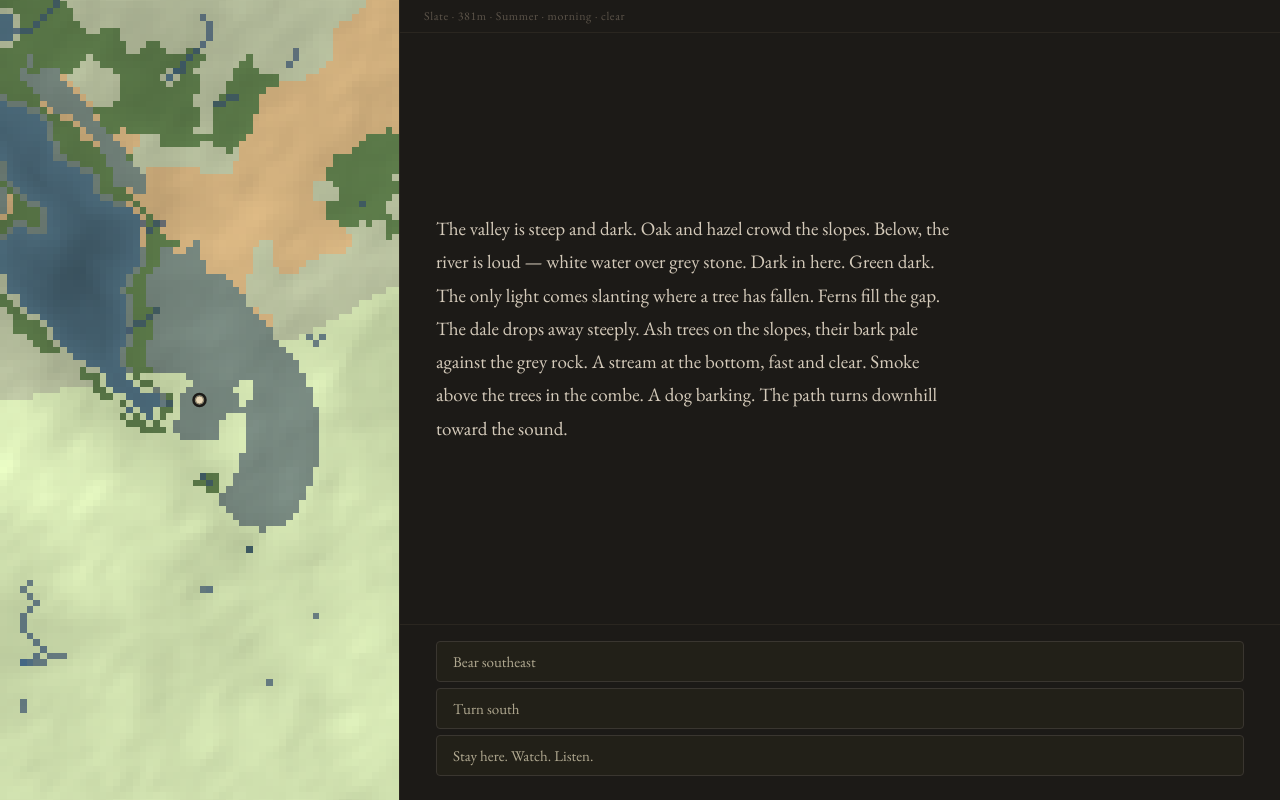
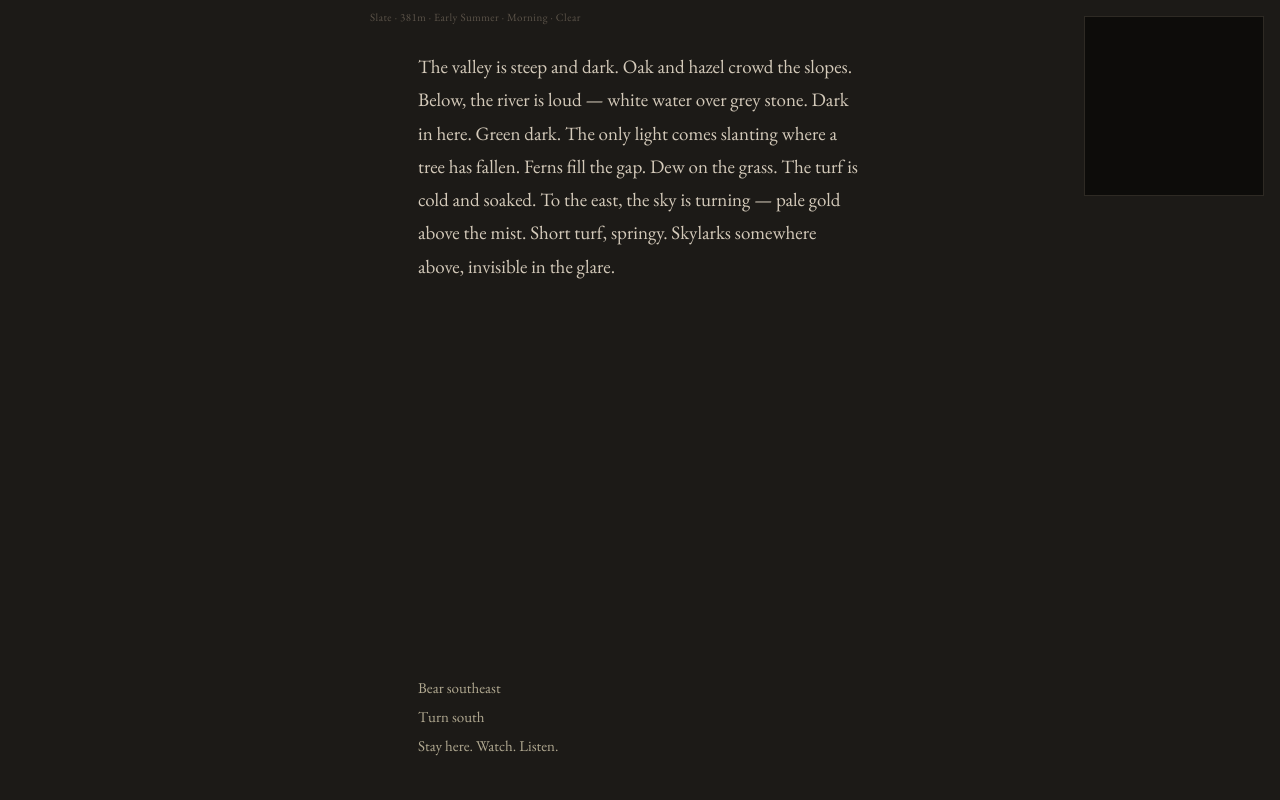
Before and after one commit to laurencetimms/the-barrow, a website with bundled scripts: page packages/game/index.html in a window 1280 px wide. Both pictures are taken after a click on the button "Begin". Built offline with nearby package versions, Linux system fonts and the light colour scheme.

Commit message:
stage 1 ui redo

```diff
--- a/packages/game/index.html
+++ b/packages/game/index.html
@@ -4,168 +4,213 @@
   <meta charset="UTF-8">
   <meta name="viewport" content="width=device-width, initial-scale=1.0">
   <title>The Barrow</title>
+  <link rel="preconnect" href="https://fonts.googleapis.com">
+  <link rel="preconnect" href="https://fonts.gstatic.com" crossorigin>
+  <link href="https://fonts.googleapis.com/css2?family=EB+Garamond:ital,wght@0,400;0,500;1,400&display=swap" rel="stylesheet">
   <style>
-    @import url('https://fonts.googleapis.com/css2?family=EB+Garamond:ital,wght@0,400;0,500;0,600;1,400;1,500&display=swap');
-
-    * { margin: 0; padding: 0; box-sizing: border-box; }
-
-    body {
-      background: #1c1a17;
-      color: #c4b9a8;
-      font-family: 'EB Garamond', Georgia, serif;
-      height: 100vh;
-      overflow: hidden;
+    *, *::before, *::after {
+      margin: 0;
+      padding: 0;
+      box-sizing: border-box;
     }
 
-    .start-screen {
+    html, body {
+      height: 100%;
+      overflow: hidden;
+      scrollbar-width: none;
+      background: #1c1a17;
+      color: #d4caba;
+      font-family: 'EB Garamond', Georgia, serif;
+    }
+
+    html::-webkit-scrollbar,
+    body::-webkit-scrollbar {
+      display: none;
+    }
+
+    /* ─── Start screen ──────────────────────────────────────── */
+
+    #start-screen {
       display: flex;
       flex-direction: column;
       align-items: center;
       justify-content: center;
       height: 100vh;
-      gap: 20px;
+      gap: 16px;
     }
 
-    .start-screen h1 {
-      font-size: 28px;
+    #start-screen h1 {
+      font-size: 20px;
       font-weight: 400;
-      letter-spacing: 0.15em;
-      text-transform: uppercase;
+      font-variant: small-caps;
+      letter-spacing: 0.2em;
       color: #8a8078;
     }
 
-    .start-screen .tagline {
-      font-size: 15px;
+    #start-screen .tagline {
+      font-size: 16px;
+      font-style: italic;
       color: #5a5248;
-      font-style: italic;
-      margin-bottom: 20px;
     }
 
     .start-controls {
       display: flex;
+      align-items: center;
       gap: 10px;
-      align-items: center;
+      margin-top: 10px;
     }
 
     .start-controls input {
-      background: #2a2620;
+      background: #242018;
       border: 1px solid #3a3630;
-      color: #c4b9a8;
-      padding: 8px 12px;
+      color: #d4caba;
+      padding: 8px 14px;
       font-family: inherit;
-      font-size: 14px;
+      font-size: 15px;
       width: 160px;
-      border-radius: 4px;
+      outline: none;
+      transition: border-color 0.15s;
+    }
+
+    .start-controls input:focus {
+      border-color: #5a5040;
     }
 
     .start-controls button {
-      background: #2e2a22;
-      border: 1px solid #5a5040;
-      color: #b8a88a;
-      padding: 8px 20px;
+      background: transparent;
+      border: 1px solid #4a4438;
+      color: #9a9080;
+      padding: 8px 22px;
       font-family: inherit;
-      font-size: 14px;
+      font-size: 15px;
+      letter-spacing: 0.05em;
       cursor: pointer;
-      border-radius: 4px;
+      transition: color 0.15s, border-color 0.15s;
     }
 
-    .start-controls button:hover { background: #3e3a32; }
-
-    /* ─── Game layout ─── */
-    .game-layout {
-      display: none;
-      height: 100vh;
+    .start-controls button:hover {
+      color: #d4caba;
+      border-color: #6a6050;
     }
 
-    .game-layout.active {
-      display: flex;
-    }
+    /* ─── Game layout ───────────────────────────────────────── */
 
-    .map-panel {
-      width: 400px;
-      min-width: 300px;
-      border-right: 1px solid #2a2620;
-      display: flex;
+    #game-layout {
+      display: none;
       flex-direction: column;
-    }
-
-    .map-panel canvas {
-      flex: 1;
-      width: 100%;
-    }
-
-    .text-game-panel {
-      flex: 1;
-      display: flex;
-      flex-direction: column;
+      height: 100vh;
       overflow: hidden;
     }
 
+    /* Status line — top of text panel */
     #status {
-      padding: 8px 24px;
-      font-size: 12px;
+      flex-shrink: 0;
+      padding: 10px 48px;
+      max-width: 636px; /* 540px text + 48px each side */
+      margin: 0 auto;
+      width: 100%;
+      font-size: 11px;
       color: #5a5248;
-      letter-spacing: 0.05em;
-      border-bottom: 1px solid #2a2620;
+      letter-spacing: 0.04em;
     }
 
+    /* Scrollable prose area */
     #text-panel {
       flex: 1;
-      padding: 32px 36px;
       overflow-y: auto;
-      display: flex;
-      flex-direction: column;
-      justify-content: center;
+      scrollbar-width: none;
+      padding: 16px 0 24px;
+    }
+
+    #text-panel::-webkit-scrollbar {
+      display: none;
     }
 
     #text-panel p {
+      max-width: 540px;
+      margin: 0 auto;
+      padding: 0 48px;
       font-size: 19px;
       line-height: 1.75;
       color: #d4caba;
-      max-width: 520px;
     }
 
-    #text-panel .generating {
-      color: #5a5248;
-      font-style: italic;
-      font-size: 14px;
+    #text-panel p + p {
+      margin-top: 1.1em;
     }
 
+    #text-panel p.generating {
+      font-style: italic;
+      font-size: 15px;
+      color: #5a5248;
+    }
+
+    /* Choices — below prose, fade in */
     #choices {
-      padding: 16px 36px 24px;
-      border-top: 1px solid #2a2620;
+      flex-shrink: 0;
+      max-width: 540px;
+      width: 100%;
+      margin: 0 auto;
+      padding: 36px 48px 44px;
       display: flex;
       flex-direction: column;
-      gap: 6px;
+      gap: 8px;
+      opacity: 0;
     }
 
-    .choice-btn {
-      background: #222018;
-      border: 1px solid #3a3630;
+    #choices button {
+      background: none;
+      border: none;
       color: #b0a890;
-      padding: 10px 16px;
       font-family: inherit;
       font-size: 15px;
       cursor: pointer;
-      border-radius: 4px;
       text-align: left;
-      transition: all 0.15s;
+      padding: 1px 0;
+      transition: color 0.15s;
     }
 
-    .choice-btn:hover {
-      background: #2e2a22;
-      border-color: #5a5040;
+    #choices button:hover {
       color: #d4c4a0;
     }
 
+    /* Memory map placeholder — top-right corner */
+    #map-placeholder {
+      position: fixed;
+      top: 16px;
+      right: 16px;
+      width: 180px;
+      height: 180px;
+      background: #0d0c0a;
+      border: 1px solid #2e2a24;
+      pointer-events: none;
+    }
+
+    /* Mobile */
     @media (max-width: 768px) {
-      .game-layout.active { flex-direction: column; }
-      .map-panel { width: 100%; height: 200px; min-width: auto; border-right: none; border-bottom: 1px solid #2a2620; }
+      #status {
+        padding: 10px 24px;
+        max-width: 100%;
+      }
+
+      #text-panel p {
+        padding: 0 24px;
+      }
+
+      #choices {
+        padding: 36px 24px 44px;
+      }
+
+      #map-placeholder {
+        display: none;
+      }
     }
   </style>
 </head>
 <body>
-  <div class="start-screen" id="start-screen">
+
+  <!-- Start screen -->
+  <div id="start-screen">
     <h1>The Barrow</h1>
     <p class="tagline">You emerge from the dark into daylight.</p>
     <div class="start-controls">
@@ -174,15 +219,12 @@
     </div>
   </div>
 
-  <div class="game-layout" id="game-layout">
-    <div class="map-panel">
-      <canvas id="map"></canvas>
-    </div>
-    <div class="text-game-panel">
-      <div id="status"></div>
-      <div id="text-panel"></div>
-      <div id="choices"></div>
-    </div>
+  <!-- Game -->
+  <div id="game-layout">
+    <div id="status"></div>
+    <div id="text-panel"></div>
+    <div id="choices"></div>
+    <div id="map-placeholder"></div>
   </div>
 
   <script type="module" src="/src/main.ts"></script>
--- a/packages/game/src/main.ts
+++ b/packages/game/src/main.ts
@@ -1,7 +1,6 @@
 import {
   createSeededNoise,
   generateTerrain,
-  GEOLOGY_INFO,
   GeologyType,
 } from "@the-barrow/terrain";
 import type { TerrainMap } from "@the-barrow/terrain";
@@ -12,9 +11,8 @@ import {
   generateVoice,
 } from "@the-barrow/voice";
 import type { Fragment } from "@the-barrow/voice";
-import { renderTerrainToBuffer, renderViewport, Viewport, canvasToTerrain } from "./map-renderer";
-import { createInitialState, advanceTime, GameState } from "./state";
-import { queryWorld } from "./world";
+import { createInitialState, advanceTime, getTimeTag, getSeasonTag, GameState } from "./state";
+import { queryWorld, WorldQuery } from "./world";
 import { buildSituation } from "./situation";
 import { generateChoices, Choice } from "./choices";
 
@@ -22,103 +20,162 @@ import { generateChoices, Choice } from "./choices";
 const MAP_WIDTH = 300;
 const MAP_HEIGHT = 500;
 const DEFAULT_SEED = "barrow";
+const CHOICES_DELAY_MS = 2000;
 
 // ─── State ──────────────────────────────────────────────────────
 let terrain: TerrainMap | null = null;
-let terrainBuffer: ImageData | null = null;
 let gameState: GameState | null = null;
 let fragments: Fragment[] = [];
-let viewport: Viewport = { cx: 150, cy: 250, zoom: 4 };
 let isGenerating = false;
 
 // ─── DOM ────────────────────────────────────────────────────────
-const canvas = document.getElementById("map") as HTMLCanvasElement;
-const textPanel = document.getElementById("text-panel") as HTMLElement;
-const choicesPanel = document.getElementById("choices") as HTMLElement;
-const statusBar = document.getElementById("status") as HTMLElement;
-const seedInput = document.getElementById("seed") as HTMLInputElement;
-const startBtn = document.getElementById("start-btn") as HTMLButtonElement;
-
-canvas.width = 400;
-canvas.height = 500;
+const startScreen  = document.getElementById("start-screen")  as HTMLElement;
+const gameLayout   = document.getElementById("game-layout")   as HTMLElement;
+const statusBar    = document.getElementById("status")        as HTMLElement;
+const textPanel    = document.getElementById("text-panel")    as HTMLElement;
+const choicesPanel = document.getElementById("choices")       as HTMLElement;
+const seedInput    = document.getElementById("seed")          as HTMLInputElement;
+const startBtn     = document.getElementById("start-btn")     as HTMLButtonElement;
 
 // ─── Load fragments ─────────────────────────────────────────────
 fragments = loadFragments();
 
-// ─── Start / Generate ───────────────────────────────────────────
+// ─── Utilities ──────────────────────────────────────────────────
+
+function wait(ms: number): Promise<void> {
+  return new Promise(resolve => setTimeout(resolve, ms));
+}
+
+async function clearPage(): Promise<void> {
+  const paras = Array.from(textPanel.querySelectorAll("p")) as HTMLElement[];
+  if (paras.length === 0) return;
+  for (const p of paras) {
+    p.style.transition = "opacity 0.6s";
+    p.style.opacity = "0";
+  }
+  await wait(650);
+  for (const p of paras) p.remove();
+}
+
+function appendText(text: string, className?: string): HTMLParagraphElement {
+  const p = document.createElement("p");
+  if (className) p.className = className;
+  p.textContent = text;
+  p.style.opacity = "0";
+  textPanel.appendChild(p);
+  // Trigger fade-in on next paint
+  requestAnimationFrame(() => {
+    requestAnimationFrame(() => {
+      p.style.transition = "opacity 0.5s";
+      p.style.opacity = "1";
+    });
+  });
+  // Scroll newest text into view
+  setTimeout(() => p.scrollIntoView({ behavior: "smooth", block: "nearest" }), 50);
+  return p;
+}
+
+function hideChoices(): void {
+  choicesPanel.style.transition = "";
+  choicesPanel.style.opacity = "0";
+  choicesPanel.innerHTML = "";
+}
+
+function showChoices(choices: Choice[]): void {
+  choicesPanel.innerHTML = "";
+  for (const choice of choices) {
+    const btn = document.createElement("button");
+    btn.textContent = choice.text;
+    btn.addEventListener("click", () => makeChoice(choice));
+    choicesPanel.appendChild(btn);
+  }
+  setTimeout(() => {
+    choicesPanel.style.transition = "opacity 0.5s";
+    choicesPanel.style.opacity = "1";
+  }, CHOICES_DELAY_MS);
+}
+
+// ─── Status bar ─────────────────────────────────────────────────
+
+function updateStatus(world: WorldQuery, state: GameState): void {
+  const phase = state.time.day < 10 ? "Early " : state.time.day < 20 ? "" : "Late ";
+  const season = getSeasonTag(state.time.season);
+  const seasonLabel = phase + season.charAt(0).toUpperCase() + season.slice(1);
+
+  const time = getTimeTag(state.time.hour);
+  const timeLabel = time.charAt(0).toUpperCase() + time.slice(1);
+
+  const weatherLabels: Record<string, string> = {
+    clear: "Clear", rain: "Rain", drizzle: "Drizzle",
+    fog: "Fog", wind: "Wind", storm: "Storm",
+    snow: "Snow", frost: "Frost", haze: "Haze",
+  };
+  const weatherLabel = weatherLabels[state.weather.type] ?? state.weather.type;
+
+  statusBar.textContent =
+    `${world.geoInfo.label} · ${world.altitudeMetres}m · ${seasonLabel} · ${timeLabel} · ${weatherLabel}`;
+}
+
+// ─── Start game ─────────────────────────────────────────────────
+
 startBtn.addEventListener("click", () => {
   const seed = seedInput.value.trim() || DEFAULT_SEED;
+  startScreen.style.display = "none";
+  gameLayout.style.display = "flex";
   startGame(seed);
 });
 
-function startGame(seed: string) {
+function startGame(seed: string): void {
   const noise = createSeededNoise(seed);
   terrain = generateTerrain(noise, MAP_WIDTH, MAP_HEIGHT, seed);
-  terrainBuffer = renderTerrainToBuffer(terrain);
 
-  // Find a starting position — a habitable cell in the chalk south
-  // near the centre of the map, not water or ice
+  // Find a valid starting position (not water or ice)
   let startX = Math.floor(MAP_WIDTH * 0.45);
-  let startY = Math.floor(MAP_HEIGHT * 0.8); // southern portion
-  // Search for a valid cell nearby
-  for (let r = 0; r < 20; r++) {
+  let startY = Math.floor(MAP_HEIGHT * 0.8);
+  outer: for (let r = 0; r < 20; r++) {
     for (let dx = -r; dx <= r; dx++) {
       for (let dy = -r; dy <= r; dy++) {
         const nx = startX + dx, ny = startY + dy;
         if (nx < 0 || nx >= MAP_WIDTH || ny < 0 || ny >= MAP_HEIGHT) continue;
         const cell = terrain.cells[ny][nx];
         if (cell.geology !== GeologyType.Water && cell.geology !== GeologyType.Ice) {
-          startX = nx;
-          startY = ny;
-          r = 999; dx = 999; dy = 999; // break all loops
+          startX = nx; startY = ny;
+          break outer;
         }
       }
     }
   }
 
   gameState = createInitialState(seed, startX, startY);
-
-  // Centre viewport on player
-  viewport.cx = startX;
-  viewport.cy = startY;
-  viewport.zoom = 5;
-
   renderTurn();
 }
 
 // ─── Turn rendering ─────────────────────────────────────────────
-async function renderTurn() {
-  if (!terrain || !terrainBuffer || !gameState) return;
 
-  // Centre map on player
-  viewport.cx = gameState.position.x;
-  viewport.cy = gameState.position.y;
+async function renderTurn(): Promise<void> {
+  if (!terrain || !gameState) return;
 
-  // Render map with player marker
-  renderViewport(canvas, terrainBuffer, terrain, viewport);
-  drawPlayerMarker();
+  hideChoices();
+  await clearPage();
 
-  // Query world at player position
   const world = queryWorld(terrain, gameState.position.x, gameState.position.y);
+  updateStatus(world, gameState);
 
-  // Build situation for voice
   const situation = buildSituation(world, gameState);
+  const matched = matchFragments(fragments, situation, 4);
+  const apiKey = loadApiKey();
 
-  // Match fragments
-  const matched = matchFragments(fragments, situation, 4);
-
-  // Generate description
   let description = "";
-  const apiKey = loadApiKey();
 
   if (matched.length > 0) {
     if (apiKey) {
-      textPanel.innerHTML = '<p class="generating">The land speaks...</p>';
+      const loadingP = appendText("The land speaks\u2026", "generating");
       try {
         description = await generateVoice(apiKey, situation, matched);
       } catch {
         description = matched.map(m => m.fragment.text).join(" ");
       }
+      loadingP.remove();
     } else {
       description = matched.map(m => m.fragment.text).join(" ");
     }
@@ -126,53 +183,29 @@ async function renderTurn() {
     description = "You stand in the landscape. The wind moves.";
   }
 
-  // Display description
-  textPanel.innerHTML = `<p>${description}</p>`;
+  appendText(description);
 
-  // Generate and display choices
   const choices = generateChoices(world);
-  renderChoices(choices);
-
-  // Update status
-  const timeNames = ["dawn", "morning", "midday", "afternoon", "dusk", "night"];
-  const seasonNames = ["Spring", "Summer", "Autumn", "Winter"];
-  const timeOfDay = timeNames[Math.min(5, Math.floor(gameState.time.hour / 4))];
-  statusBar.textContent =
-    `${world.geoInfo.label} · ${world.altitudeMetres}m · ${seasonNames[gameState.time.season]} · ${timeOfDay} · ${gameState.weather.type}`;
+  showChoices(choices);
 }
 
-function renderChoices(choices: Choice[]) {
-  choicesPanel.innerHTML = "";
-  for (const choice of choices) {
-    const btn = document.createElement("button");
-    btn.className = "choice-btn";
-    btn.textContent = choice.text;
-    btn.addEventListener("click", () => makeChoice(choice));
-    choicesPanel.appendChild(btn);
-  }
-}
+// ─── Make a choice ───────────────────────────────────────────────
 
-function makeChoice(choice: Choice) {
+function makeChoice(choice: Choice): void {
   if (!gameState || isGenerating) return;
   isGenerating = true;
 
-  // Move player
-  gameState.position.x += choice.dx;
-  gameState.position.y += choice.dy;
+  gameState.position.x = Math.max(0, Math.min(MAP_WIDTH - 1, gameState.position.x + choice.dx));
+  gameState.position.y = Math.max(0, Math.min(MAP_HEIGHT - 1, gameState.position.y + choice.dy));
 
-  // Clamp to map bounds
-  gameState.position.x = Math.max(0, Math.min(MAP_WIDTH - 1, gameState.position.x));
-  gameState.position.y = Math.max(0, Math.min(MAP_HEIGHT - 1, gameState.position.y));
-
-  // Advance time
   for (let i = 0; i < choice.timeCost; i++) {
     advanceTime(gameState);
   }
 
-  // Simple weather changes (random, placeholder)
+  // Placeholder weather drift
   if (Math.random() < 0.15) {
     const weathers: GameState["weather"]["type"][] = [
-      "clear", "clear", "clear", "rain", "drizzle", "fog", "wind", "haze"
+      "clear", "clear", "clear", "rain", "drizzle", "fog", "wind", "haze",
     ];
     gameState.weather.type = weathers[Math.floor(Math.random() * weathers.length)];
   }
@@ -180,85 +213,13 @@ function makeChoice(choice: Choice) {
   renderTurn().then(() => { isGenerating = false; });
 }
 
-function drawPlayerMarker() {
-  const ctx = canvas.getContext("2d");
-  if (!ctx || !terrain) return;
+// ─── Keyboard shortcuts ──────────────────────────────────────────
 
-  const baseScale = Math.min(canvas.width / terrain.width, canvas.height / terrain.height);
-  const scale = baseScale * viewport.zoom;
-  const viewW = canvas.width / scale;
-  const viewH = canvas.height / scale;
-  let sx = viewport.cx - viewW / 2;
-  let sy = viewport.cy - viewH / 2;
-  sx = Math.max(0, Math.min(terrain.width - viewW, sx));
-  sy = Math.max(0, Math.min(terrain.height - viewH, sy));
-
-  if (!gameState) return;
-  const px = (gameState.position.x - sx) * scale;
-  const py = (gameState.position.y - sy) * scale;
-
-  // Outer ring
-  ctx.beginPath();
-  ctx.arc(px, py, 6, 0, Math.PI * 2);
-  ctx.strokeStyle = "#1c1a17";
-  ctx.lineWidth = 2.5;
-  ctx.stroke();
-
-  // Inner dot
-  ctx.beginPath();
-  ctx.arc(px, py, 4, 0, Math.PI * 2);
-  ctx.fillStyle = "#e8d8b8";
-  ctx.fill();
-  ctx.strokeStyle = "#8a7a60";
-  ctx.lineWidth = 1;
-  ctx.stroke();
-}
-
-// ─── Map click to move ──────────────────────────────────────────
-canvas.addEventListener("click", (e) => {
-  if (!terrain || !gameState) return;
-  const pos = canvasToTerrain(canvas, terrain, viewport, e.clientX, e.clientY);
-  if (!pos) return;
-
-  const cell = terrain.cells[pos.y][pos.x];
-  if (cell.geology === GeologyType.Water || cell.geology === GeologyType.Ice) return;
-
-  // Only allow clicking adjacent cells (within 2 cells)
-  const dx = pos.x - gameState.position.x;
-  const dy = pos.y - gameState.position.y;
-  if (Math.abs(dx) <= 2 && Math.abs(dy) <= 2 && (dx !== 0 || dy !== 0)) {
-    const choice: Choice = {
-      id: "click-move",
-      text: "Move",
-      dx: Math.sign(dx),
-      dy: Math.sign(dy),
-      timeCost: 1,
-    };
-    makeChoice(choice);
+document.addEventListener("keydown", (e: KeyboardEvent) => {
+  const num = parseInt(e.key);
+  if (num >= 1 && num <= 9) {
+    const btns = choicesPanel.querySelectorAll("button");
+    const btn = btns[num - 1] as HTMLButtonElement | undefined;
+    btn?.click();
   }
 });
-
-// ─── Start screen toggle ────────────────────────────────────────
-const startScreen = document.getElementById("start-screen")!;
-const gameLayout = document.getElementById("game-layout")!;
-
-const originalStartGame = startGame;
-// @ts-ignore — override to handle UI transition
-function startGameWithUI(seed: string) {
-  startScreen.style.display = "none";
-  gameLayout.classList.add("active");
-
-  // Resize canvas to fit panel
-  const mapPanel = document.querySelector(".map-panel") as HTMLElement;
-  canvas.width = mapPanel.clientWidth;
-  canvas.height = mapPanel.clientHeight;
-
-  originalStartGame(seed);
-}
-
-// Re-bind start button
-startBtn.removeEventListener("click", () => {});
-startBtn.addEventListener("click", () => {
-  const seed = seedInput.value.trim() || DEFAULT_SEED;
-  startGameWithUI(seed);
-});
```
Also changed, not shown: docs/the-barrow-running-notes.md (added, +94 -0 lines), .claude/settings.json (added).
